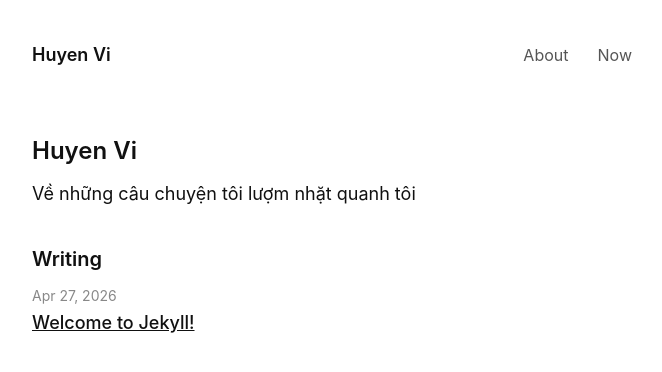
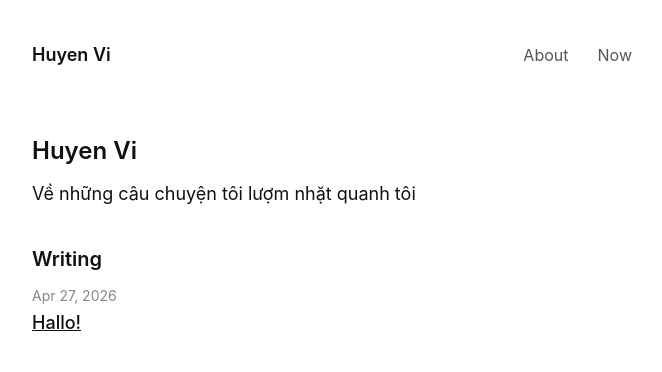
Before and after one commit to huyentrang060996-glitch/huyenvi.github.io, a Jekyll site: the page built from index.markdown, in a window 1280 px wide. Shown: the top 372 px of the page, without its empty margins (308-970 px from the left). Built offline with Jekyll 4.4.1, drawn with Linux system fonts in a browser that asks for light colours.

Commit message:
new post

```diff
--- a/_config.yml
+++ b/_config.yml
@@ -22,13 +22,13 @@ title: Huyen Vi
 email: huyentrang060996@gmail.com
 description: >- # this means to ignore newlines until "baseurl:"
   Về những câu chuyện tôi lượm nhặt quanh tôi
-baseurl: "/huyenvi.github.io"
-url: "https://huyentrang060996-glitch.github.io"
+baseurl: ""
+url: "https://huyenvi.blog"
 twitter_username: jekyllrb
 github_username:  jekyll
 
 # Build settings
-theme: minima
+theme: false
 plugins:
   - jekyll-feed
 
--- a/_posts/2026-04-27-welcome-to-jekyll.markdown
+++ b/_posts/2026-04-27-welcome-to-jekyll.markdown
@@ -1,6 +1,6 @@
 ---
 layout: post
-title:  "Welcome to Jekyll!"
+title:  "Hallo!"
 date:   2026-04-27 10:46:37 +0700
 categories: jekyll update
 ---
```
Also changed, not shown: 1 other file.
